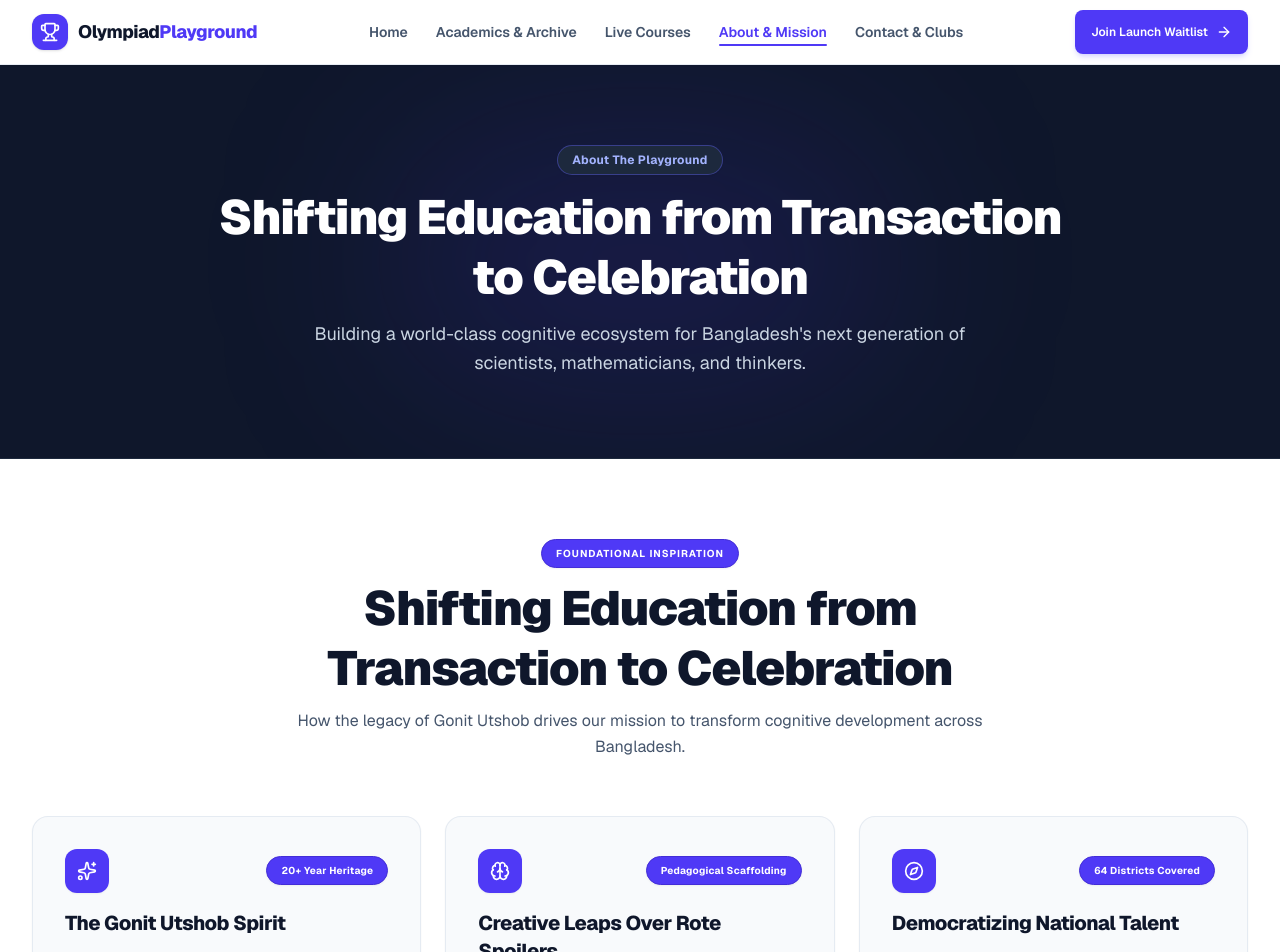
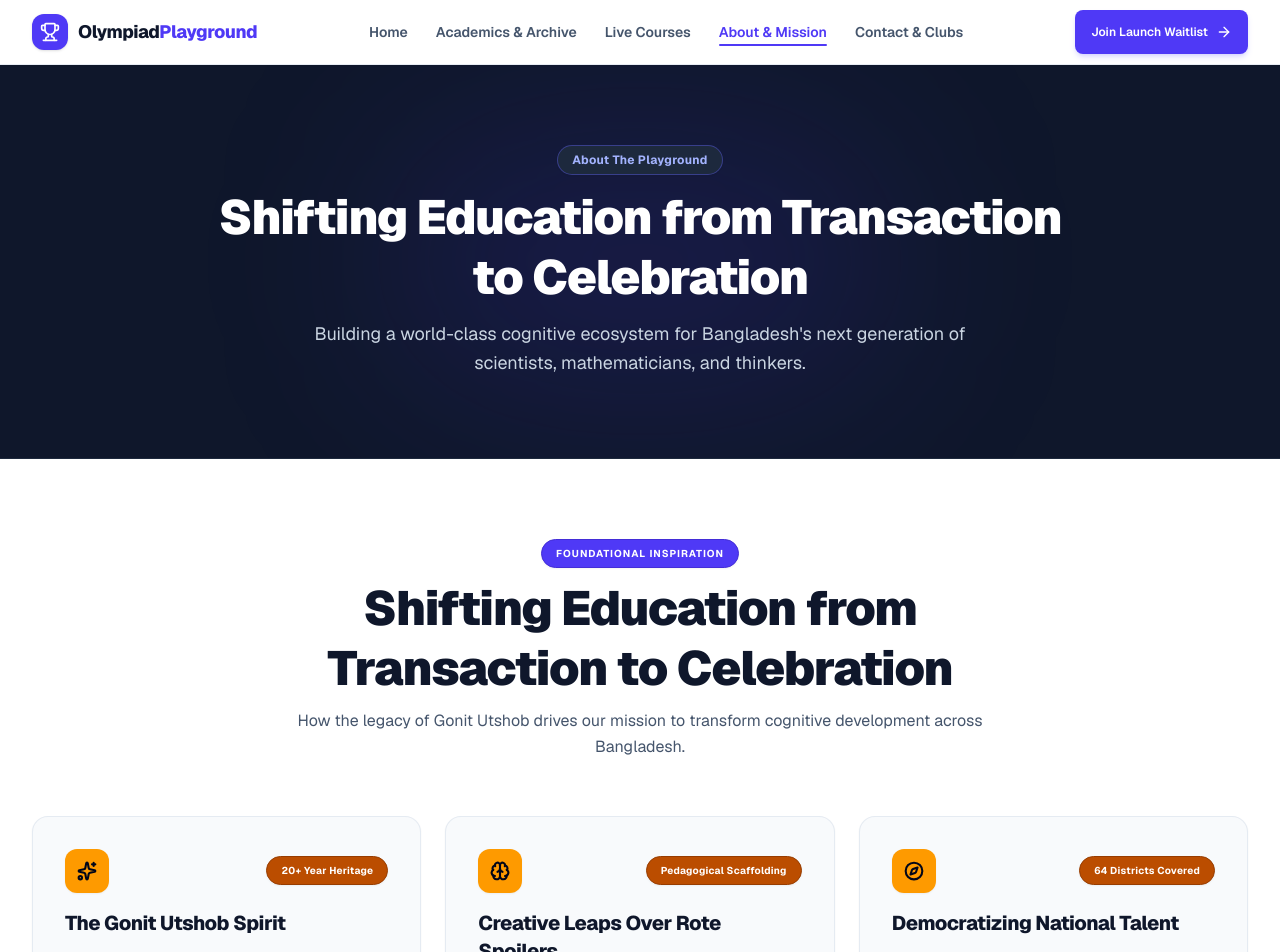
Before and after one commit to ahnaf-asif/olympiad-home, a Next.js app: page /about in a window 1280 px wide. Shown: the top 952 px of the page. Built offline with nearby package versions, Linux system fonts and the light colour scheme.

Commit message:
style(about): update philosophy pillar icon containers and badges to Amber-500 matching Hint 1 accent color

```diff
--- a/components/about/PhilosophySection.tsx
+++ b/components/about/PhilosophySection.tsx
@@ -42,14 +42,14 @@
             return (
               <div
                 key={idx}
-                className="rounded-2xl bg-slate-50 p-6 md:p-8 border border-slate-200/80 shadow-xs flex flex-col justify-between hover:border-indigo-300 hover:shadow-md transition-all"
+                className="rounded-2xl bg-slate-50 p-6 md:p-8 border border-slate-200/80 shadow-xs flex flex-col justify-between hover:border-amber-400 hover:shadow-md transition-all"
               >
                 <div className="flex flex-col gap-4">
                   <div className="flex items-center justify-between">
-                    <div className="flex h-11 w-11 items-center justify-center rounded-xl bg-indigo-600 text-white shadow-xs">
-                      <Icon className="h-5 w-5" />
+                    <div className="flex h-11 w-11 items-center justify-center rounded-xl bg-amber-500 text-slate-950 shadow-xs">
+                      <Icon className="h-5 w-5 stroke-[2.5]" />
                     </div>
-                    <Badge variant="indigo" className="text-[10px]">
+                    <Badge variant="amber" className="text-[10px]">
                       {item.badge}
                     </Badge>
                   </div>
```
